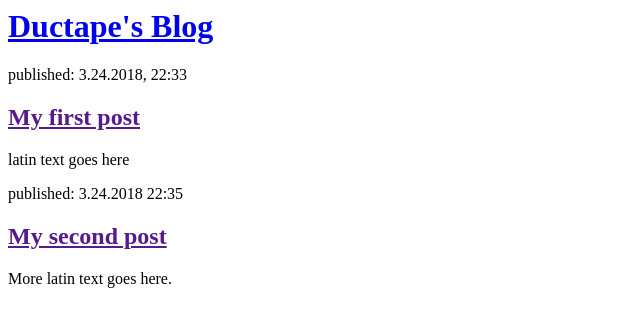
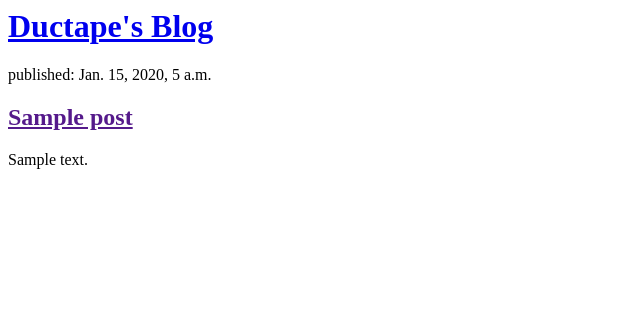
Before and after one commit to joshje/DjangoGirls, a Django app: template blog/templates/blog/post_list.html in a window 1280 px wide. Shown: the top 327 px of the page, without its empty margins (0-640 px from the left). Run offline with Django 3.2, Linux system fonts and the light colour scheme; the template is opened without the code that fills it: values that come from a table or form of the project are taken from there, others are empty; tables that the repository leaves empty hold one stand-in row (values such as "Sample post").

Commit message:
Use temples to pull blogs from database

```diff
--- a/blog/templates/blog/post_list.html
+++ b/blog/templates/blog/post_list.html
@@ -7,16 +7,12 @@
       <h1><a href="/">Ductape's Blog</a></h1>
     </div>
 
-    <div>
-      <p>published: 3.24.2018, 22:33</p>
-      <h2><a href="">My first post</a></h2>
-      <p>latin text goes here</p>
-    </div>
-
-    <div>
-      <p>published: 3.24.2018 22:35</p>
-      <h2><a href="">My second post</a></h2>
-      <p>More latin text goes here.</p>
-    </div>
+    {% for post in posts %}
+      <div>
+        <p>published: {{ post.published_date }}</p>
+        <h2><a href="">{{ post.title }}</a></h2>
+        <p>{{ post.text|linebreaksbr }}</p>
+      </div>
+    {% endfor %}
   </body>
 </html>
--- a/blog/views.py
+++ b/blog/views.py
@@ -1,5 +1,9 @@
 from django.shortcuts import render
+from django.utils import timezone
+from .models import Post
 
 
 def post_list(request):
-    return render(request, 'blog/post_list.html', {})
+    posts = Post.objects.filter(published_date__lte=timezone.now())
+    posts = posts.order_by('published_date')
+    return render(request, 'blog/post_list.html', {'posts': posts})
```
